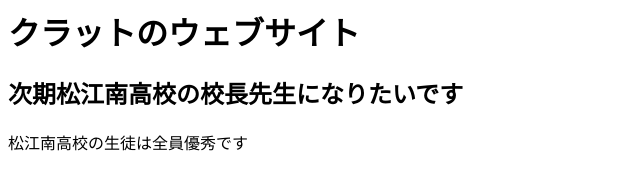
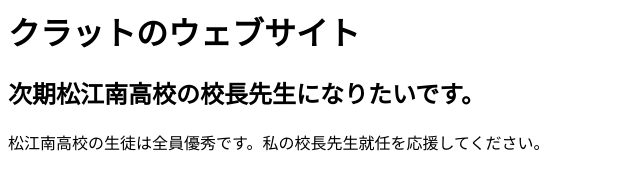
Before and after one commit to sasakiyuuta/Asasakiyuuta.github.io, a plain HTML site: page index.html in a window 1280 px wide. Shown: the whole page, without its empty margins (0-640 px from the left). Drawn offline with Linux system fonts and the light colour scheme.

Commit message:
Update index.html

```diff
--- a/index.html
+++ b/index.html
@@ -2,7 +2,7 @@
   <head></head>
   <body>
     <h1>クラットのウェブサイト</h1>
-    <h2>次期松江南高校の校長先生になりたいです</h2>
-    <p>松江南高校の生徒は全員優秀です</p>
+    <h2>次期松江南高校の校長先生になりたいです。</h2>
+    <p>松江南高校の生徒は全員優秀です。私の校長先生就任を応援してください。</p>
   </body>
 </html>
```
